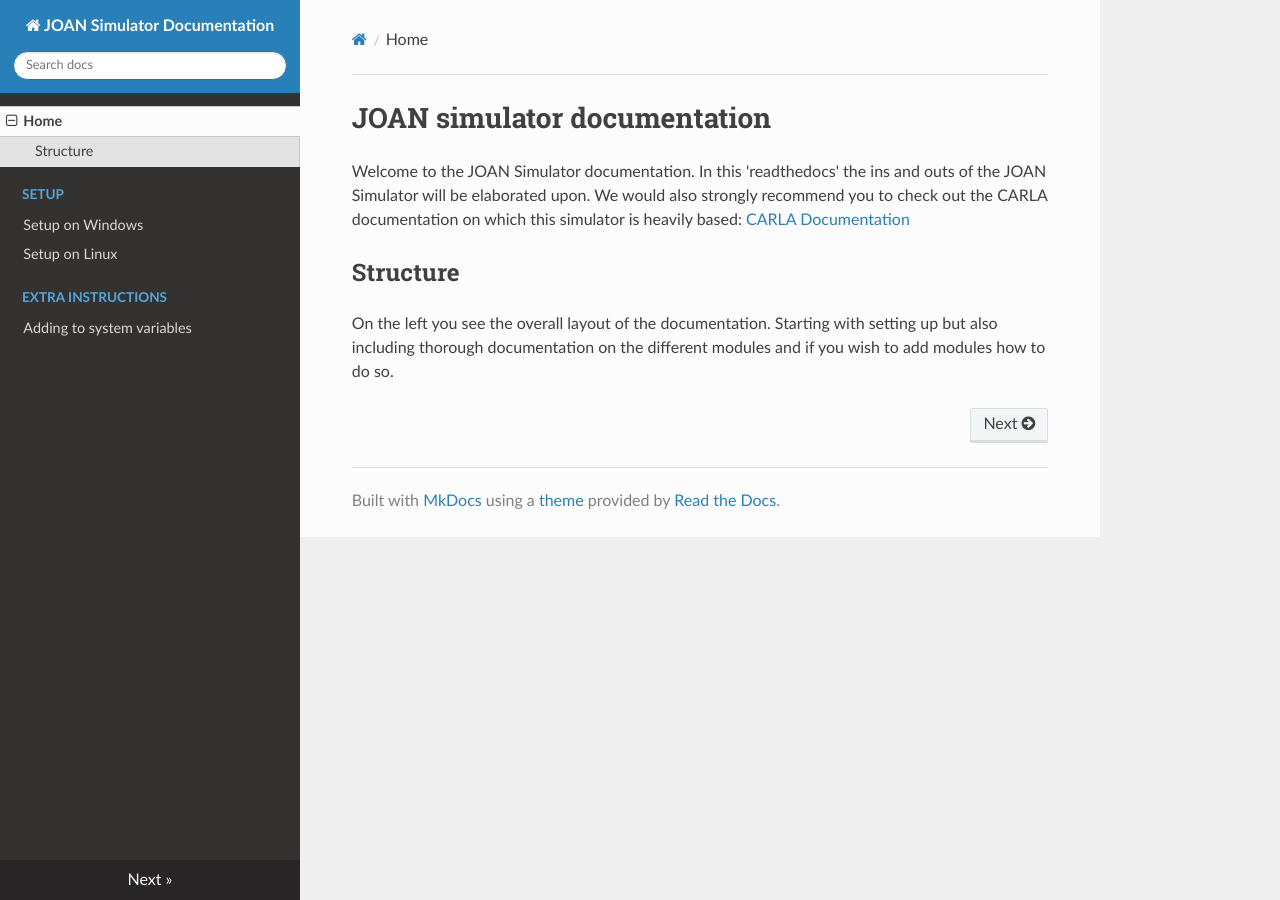
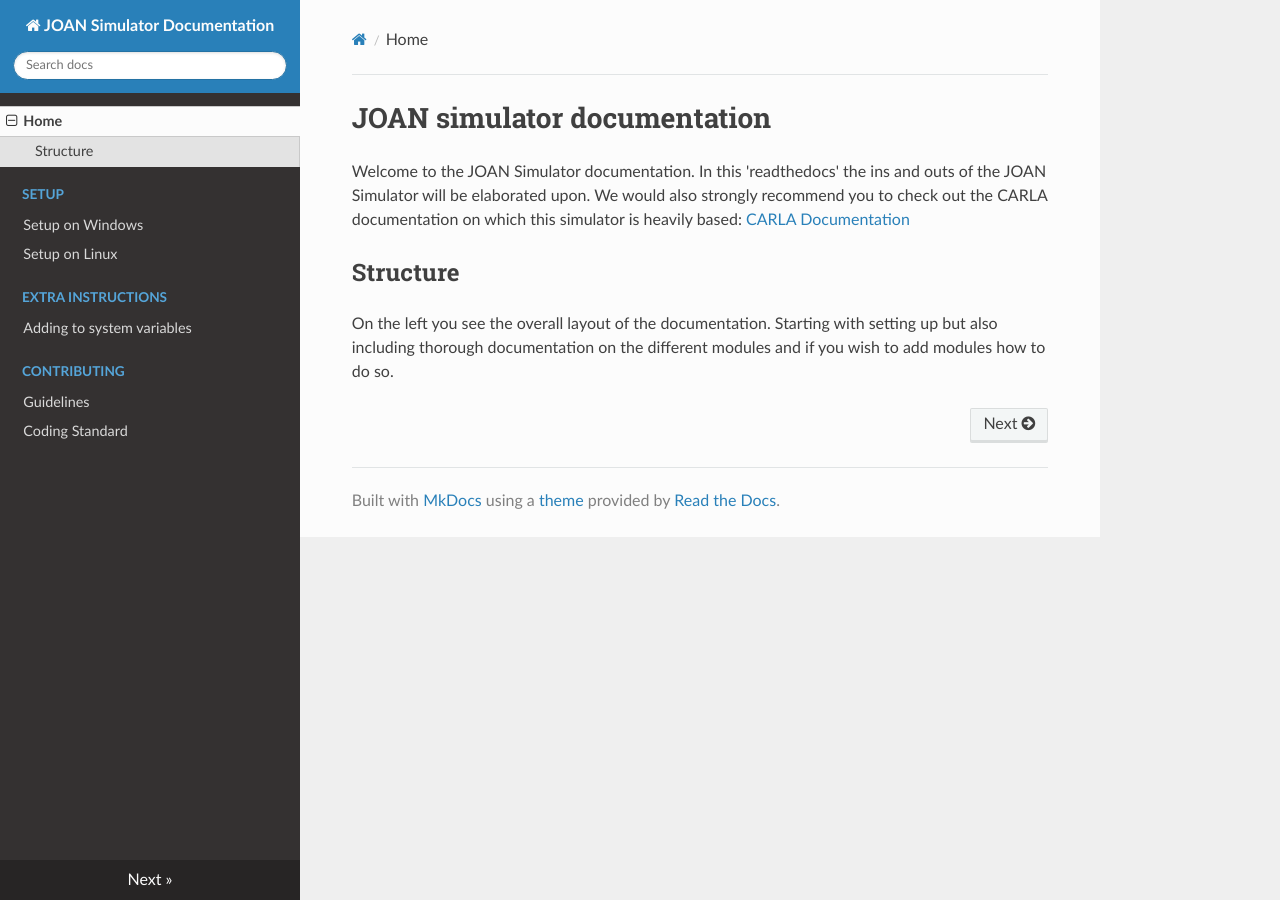
Before and after one commit to tud-hri/joan, an MkDocs documentation site: the page built from docs/index.md, in a window 1280 px wide. Built offline with MkDocs 1.6.1, drawn with Linux system fonts in a browser that asks for light colours; nearby versions of some CDN libraries.

Commit message:
added contributing tab

```diff
--- a/mkdocs.yml
+++ b/mkdocs.yml
@@ -11,5 +11,9 @@ nav:
     - Extra Instructions:
       - Adding to system variables: sysPath.md
 
+    - Contributing:
+      - Guidelines: contributing-guidelines.md
+      - Coding Standard: contributing-coding-standard.md
+
 markdown_extensions:
   - admonition
```
